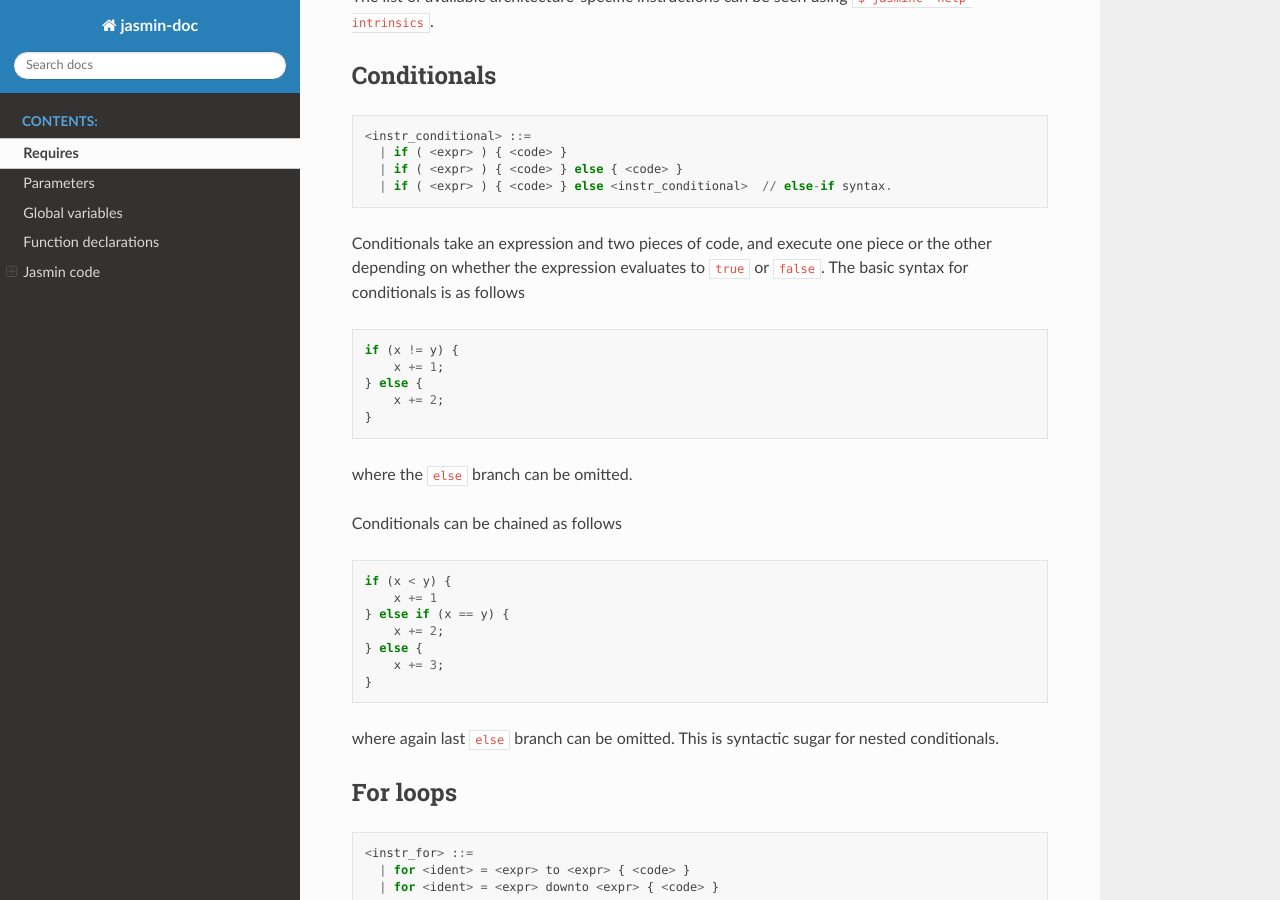
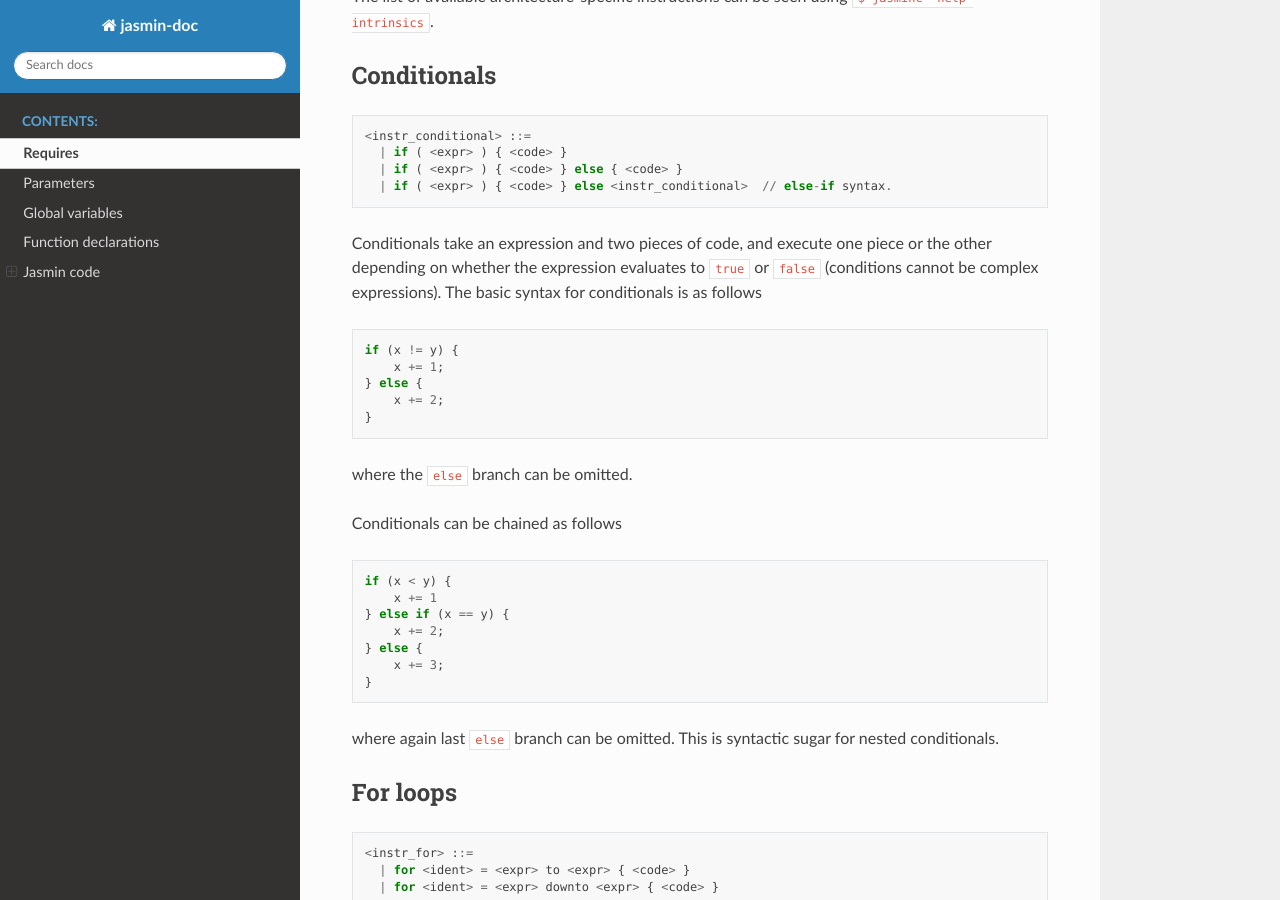
Before and after one commit to lyonel2017/jasmin-doc, a Sphinx documentation site: the page built from source/Jasmin-language-guide.md, in a window 1280 px wide and 900 px high, scrolled down 7335 px. Built offline with Sphinx 7.4.7 and the Read the Docs theme 3.1.0, drawn with Linux system fonts in a browser that asks for light colours.

Commit message:
add a comment on conditionals expressions

````diff
--- a/source/Jasmin-language-guide.md
+++ b/source/Jasmin-language-guide.md
@@ -350,7 +350,7 @@ The list of available architecture-specific instructions can be seen using
 
 Conditionals take an expression and two pieces of code, and execute one piece
 or the other depending on whether the expression evaluates to `true` or
-`false`.
+`false` (conditions cannot be complex expressions).
 The basic syntax for conditionals is as follows
 ```
 if (x != y) {
````
Also changed, not shown: other parts of source/Jasmin-language-guide.md (+0 -2 lines).
